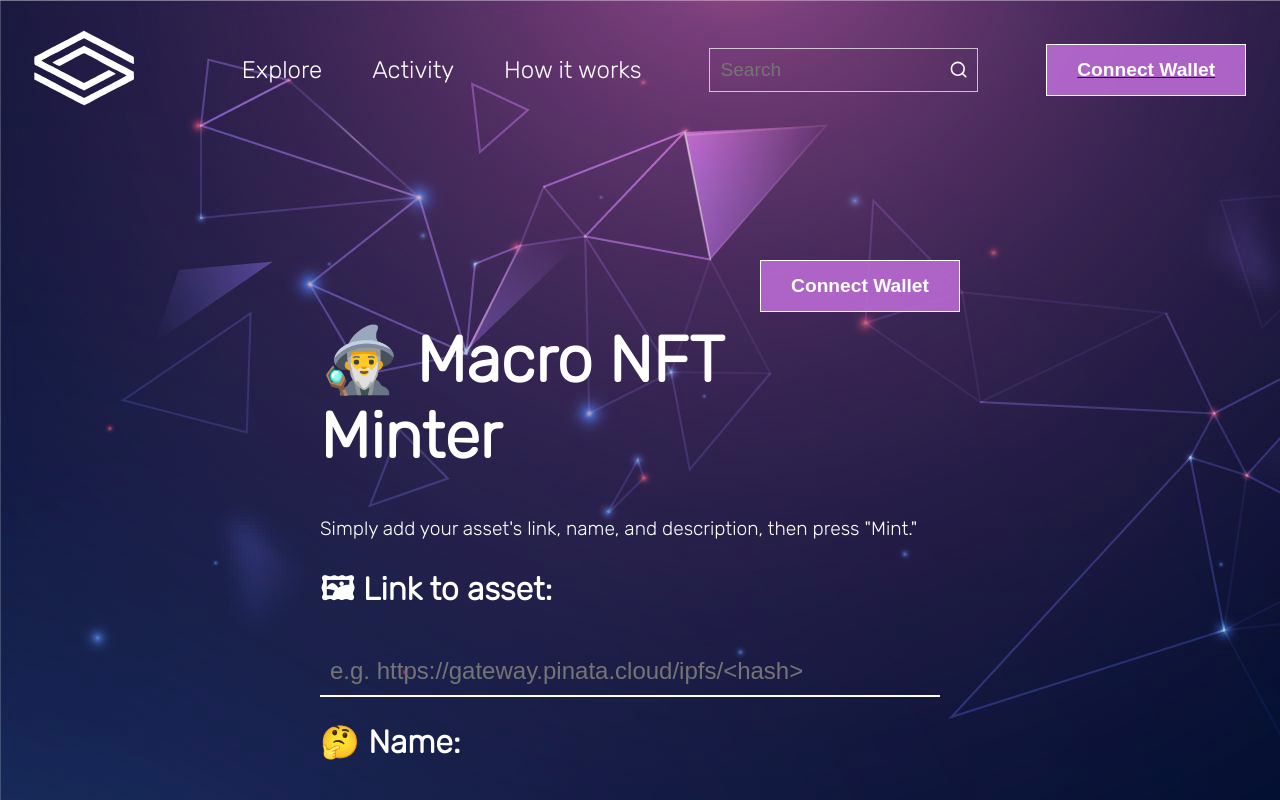
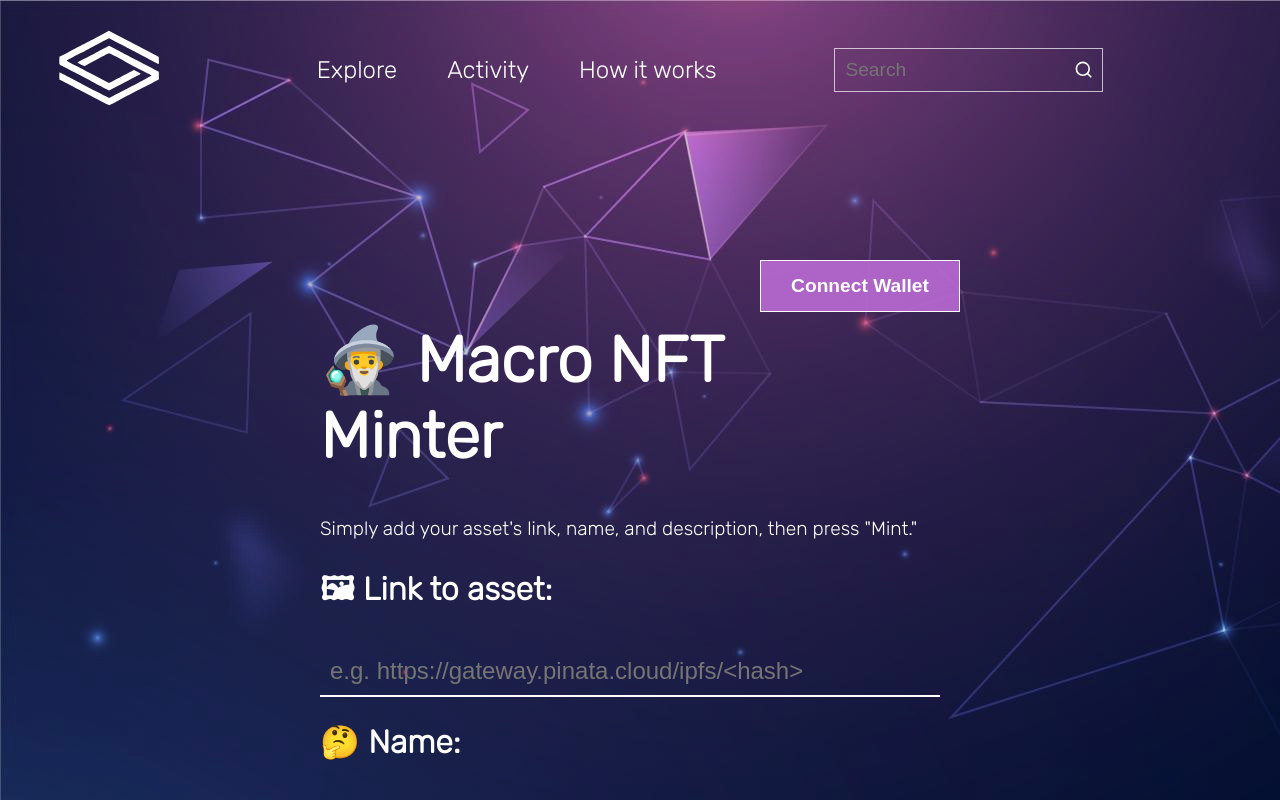
Before and after one commit to emremrt98/Macro-NFT-Mint, a React (Create React App) app: page /minter in a window 1280 px wide. Shown: the top 800 px of the page. Built offline with nearby package versions, Linux system fonts and the light colour scheme.

Commit message:
third nft app

```diff
--- a/src/App.js
+++ b/src/App.js
@@ -2,6 +2,7 @@ import './App.css';
 import { BrowserRouter, Route, Routes } from "react-router-dom";
 import Minter from './components/minter/Minter'
 import Home from './components/home.jsx'
+import { useState } from 'react';
 function App() {
   return (
     <div className="App">
@@ -12,8 +13,6 @@ function App() {
           <Route path="/minter" element={<Minter />}></Route>
         </Routes>
       </BrowserRouter>
-
-
     </div>
   );
 }
--- a/src/components/home.jsx
+++ b/src/components/home.jsx
@@ -1,10 +1,11 @@
 import Navbar from './navbar/nav';
 import Body from './body/body';
-
+import { useState } from 'react';
 export default function Home() {
+    const [btnState, setBtnState] = useState(true);
     return (
         <div>
-            <Navbar />
+            <Navbar btnState = {btnState} setBtnState = {setBtnState} />
             <Body />
         </div>
     )
--- a/src/components/navbar/nav.jsx
+++ b/src/components/navbar/nav.jsx
@@ -2,7 +2,11 @@ import './nav.css';
 import { FiSearch } from 'react-icons/fi';
 import Logo from '../../assets/logo.svg'
 import { Link } from "react-router-dom";
-export default function Nav() {
+
+
+export default function Nav({ btnState, setBtnState }) {
+
+
     return (
         <div className='nav-contain'>
             <div>
@@ -19,7 +23,11 @@ export default function Nav() {
                 <input className='search-input' type="text" placeholder='Search' /><FiSearch className='search-icon' />
 
             </form>
-            <Link to="/minter"><button type='button'>Connect Wallet</button></Link>
+            <Link to="/minter">{
+                btnState ? <button onClick={() => setBtnState(false)} type='button'>Connect Wallet</button>
+                    : null
+
+            }</Link>
         </div>
     )
 
```
